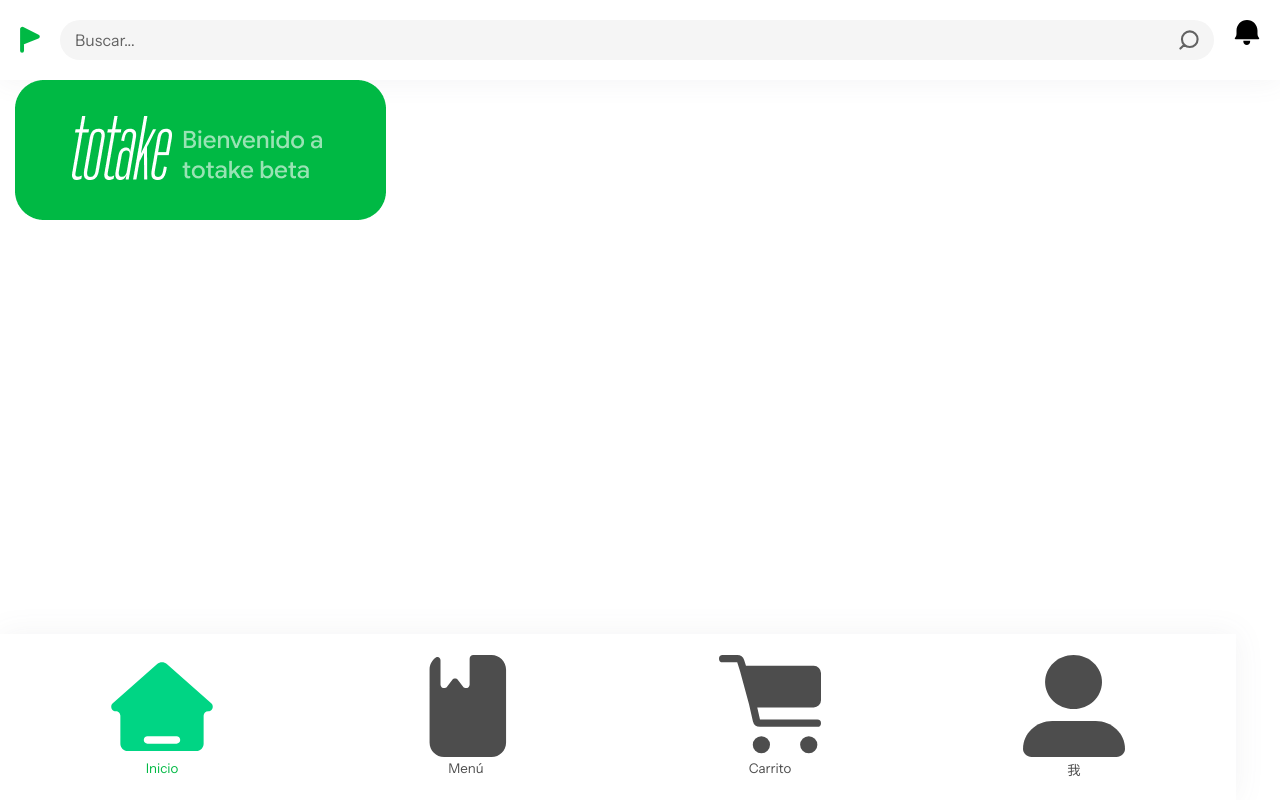
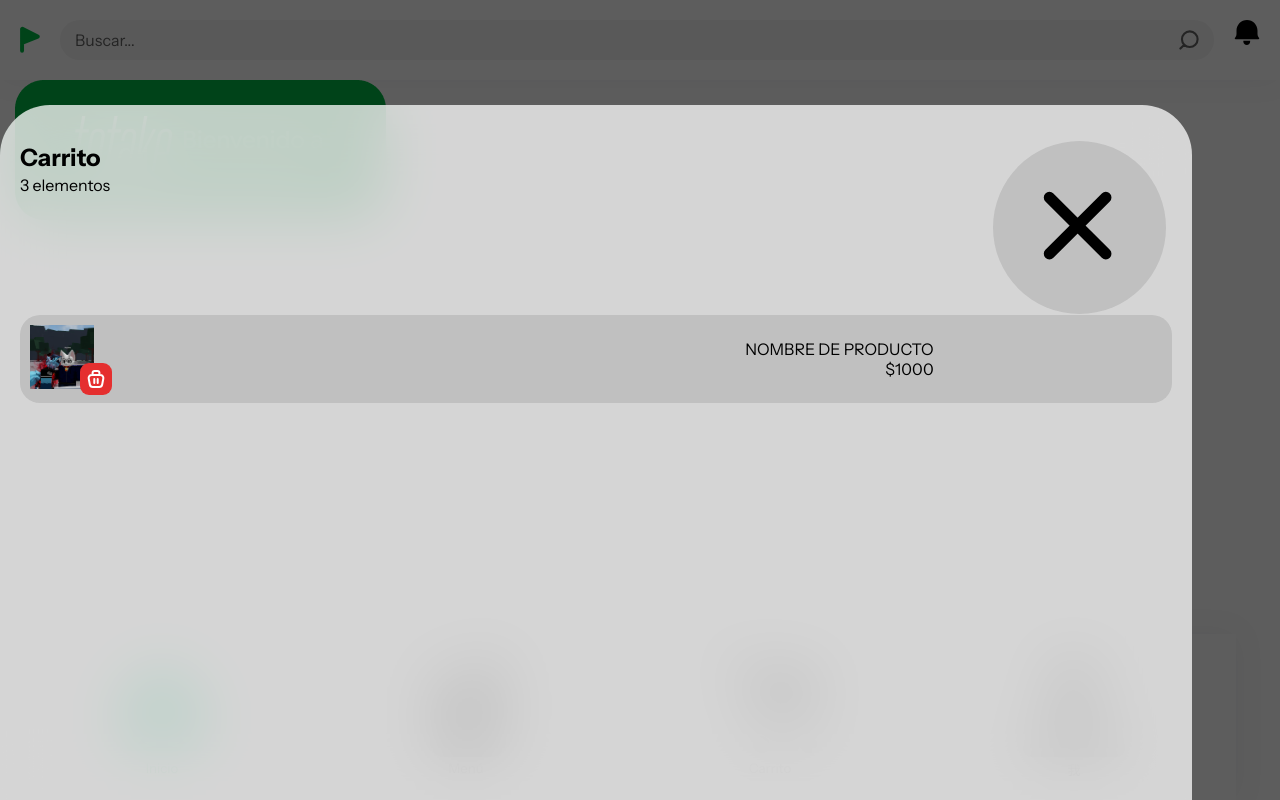
Before and after one commit to TurboCG/totake-fe, a plain HTML site: page public/mainApp.html in a window 1280 px wide. Both pictures are taken after a click on the button "Carrito". Drawn offline with Linux system fonts and the light colour scheme; no server answers.

Commit message:
20260928

```diff
--- a/public/mainApp.html
+++ b/public/mainApp.html
@@ -7,14 +7,38 @@
     <meta charset="UTF-8">
     <meta name="viewport" content="width=device-width, initial-scale=1.0">
     <link rel="stylesheet" href="style.css">
-    <script src="mainApp.js"></script>
 </head>
 <body>
+    <div class="blackOverlayPopup" id="blackOverlayPopup" style="display: none;"></div>
+    <div class="cartPopUp" id="cartPopUp" style="display: none;" >
+        <div class="headerPopup" style="display: flex;">
+            <div style="width: 100%;">
+                <h1 class="lessMargin" style="font-size: 24px;">Carrito</h1>
+                <p class="lessMargin" style="font-size: 16px;">3 elementos</p>
+            </div>
+            <button class="navBarButton" style="display: flex; justify-content: end;" id="closePopUpButton">
+                <img src="res/closePopUpButton.svg" alt="Cerrar" style="width: 60%;">
+            </button>
+        </div>
+        <div class="cartElements">
+            <div class="cartArticleHorizontal" style="display: flex;">
+                <div>
+                    <img src="res/promo/aw.png" alt="" style="width: 64px; height: 64px; object-fit: cover;">
+                    <button id="removeCartElement"  class="navBarButton" style="position: relative; right: 23px; bottom: -6px;">
+                        <img src="res/eraseElementCart.svg" alt="">
+                    </button>
+                </div>
+                <div class="cartArticleTitleDiv" style="width: 70%; justify-content: center; display: flex; flex-direction: column; ">
+                    <p class="cartArticleTitle" style="text-align: end; ">NOMBRE DE PRODUCTO</p>
+                    <p class="cartArticlePrice" style="text-align: end;">$1000</p>
+                </div>
+            </div>
+        </div>
+    </div>
     <div class="headerApp shadow">
         <button class="transparentButton noPadding" >
             <img src="res/logoHeaderApp.svg" alt="" style="width: 20px;">
         </button>
-
         <div class="searchBar">
             <p class="searchBarSlightlyTransparentTone">Buscar...</p>
             <img src="res/searchIconHeader.svg" alt="Busqueda" class="iconSearchHeader searchBarSlightlyTransparentTone" style="width: 20px;">
@@ -40,7 +64,7 @@
                 <p class="navBarlabel inactive">Menú</p>
             </div>
         </button>
-        <button class="navBarButton">
+        <button class="navBarButton" id="cartButton">
             <div>
                 <img class="navBarButton inactive" src="res/cartIcon.svg" alt="">
                 <p class="navBarlabel inactive">Carrito</p>
@@ -54,4 +78,5 @@
         </button>
     </div>
 </body>
+<script src="mainApp.js"></script>
 </html>
--- a/public/mainApp.js
+++ b/public/mainApp.js
@@ -1,4 +1,6 @@
 let token;
+
+var isCartPopup = false;
 document.addEventListener("DOMContentLoaded", () => {
     token = localStorage.getItem("token");
 
@@ -82,6 +84,18 @@ function crearArticulo(producto) {
 
     return article;
 }
-
+function showCart(){
+    if (isCartPopup){
+        document.getElementById("cartPopUp").style.display="none";
+        document.getElementById("blackOverlayPopup").style.display="none";
+        isCartPopup = false;
+    }else{
+        document.getElementById("cartPopUp").style.display="flex";
+        document.getElementById("blackOverlayPopup").style.display="block";
+        isCartPopup = true;
+    }
+}
 document.addEventListener("DOMContentLoaded", cargarColumnas);
 console.log(token)
+document.getElementById("cartButton").onclick = showCart;
+document.getElementById("closePopUpButton").onclick = showCart;
--- a/public/style.css
+++ b/public/style.css
@@ -189,3 +189,39 @@ p{
     padding: 0 15px 15px 0;
     scroll-snap-type: x proximity;
 }
+
+.cartPopUp {
+    z-index: 300;
+    position: fixed;
+    width: 90%;
+    height: 80vh;
+    background-color: #ffffffbe;
+    padding: 20px;
+    padding-top: 35px;
+    backdrop-filter: blur(30px);
+    bottom: 0;
+    display: flex;
+    border-top-left-radius: 50px;
+    border-top-right-radius: 50px;
+    flex-direction: column;
+}
+
+.blackOverlayPopup{
+    position: fixed;
+    background-color: #000000a2;
+    width: 100%;
+    height: 100%;
+    z-index: 100;
+}
+
+.lessMargin{
+    margin-top: 3px;
+    margin-bottom: 3px;
+}
+
+.cartArticleHorizontal {
+    display: flex;
+    padding: 10px;
+    background-color: #0000001a;
+    border-radius: 20px;
+}
```
Also changed, not shown: public/res/closePopUpButton.svg (added), public/res/eraseElementCart.svg (added).
